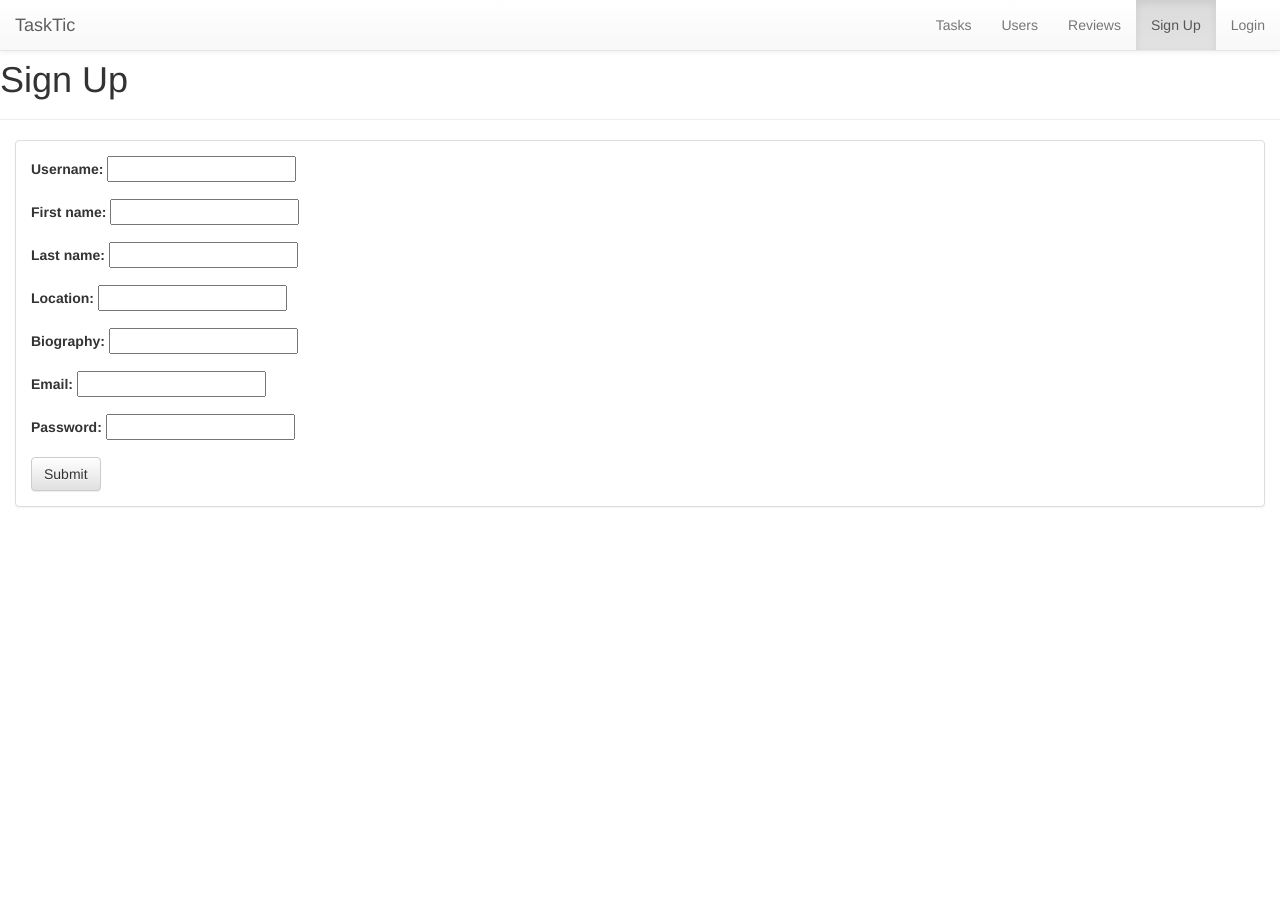
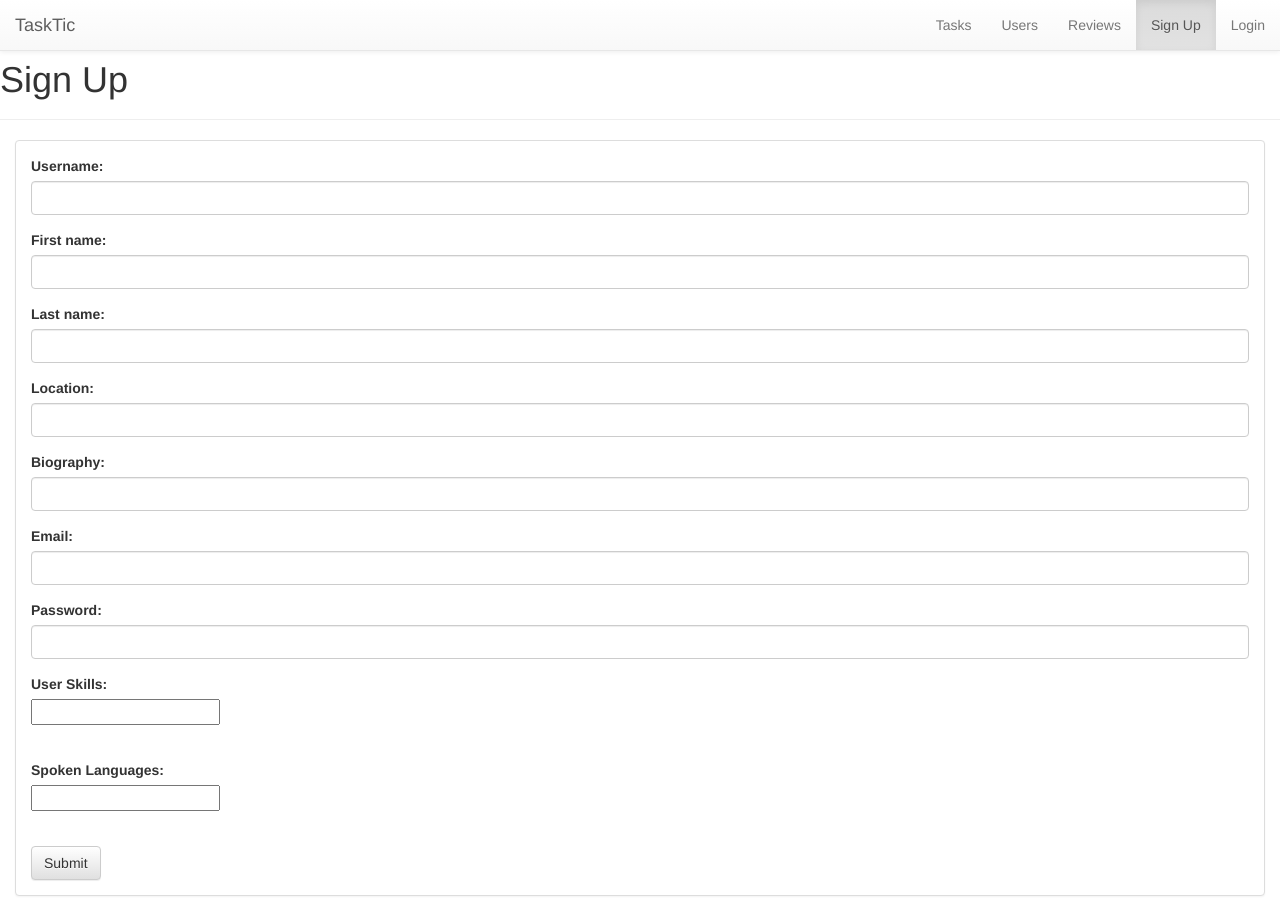
Before and after one commit to dps7ud/ISAProject, a Django app: template web_app/web_app/templates/web_app/signup.html in a window 1280 px wide. Before the commit the page ends 507 px from the top, so only its background shows below. Run offline with Django 3.2, Linux system fonts and the light colour scheme; the template is opened without the code that fills it, so the values that code supplies are empty.

Commit message:
add user skills and user languages on signup

```diff
--- a/model_app/model_app/urls.py
+++ b/model_app/model_app/urls.py
@@ -46,7 +46,9 @@
     url(r'^api/v1/taskWorkers/(?P<task_id>[0-9]+)/$', views.task_workers, name='task_workers'),
     url(r'^api/v1/taskReviews/(?P<task_id>[0-9]+)/$', views.task_reviews, name='task_reviews'),
     url(r'^api/v1/userLanguages/(?P<user_id>[0-9]+)/$', views.user_languages, name='user_languages'),
+    url(r'^api/v1/userLanguages/create/$', views.user_languages_create, name='user_languages_create'),
     url(r'^api/v1/userSkills/(?P<user_id>[0-9]+)/$', views.user_skills, name='user_skills'),
+    url(r'^api/v1/userSkills/create/$', views.user_skills_create, name='user_skills_create'),
     url(r'^api/v1/userOwnerTasks/(?P<user_id>[0-9]+)/$', views.user_owner_tasks, name='user_owner_tasks'),
     url(r'^api/v1/userWorkerTasks/(?P<user_id>[0-9]+)/$', views.user_worker_tasks, name='user_worker_tasks'),
     url(r'^api/v1/userReviews/(?P<user_id>[0-9]+)/$', views.user_reviews, name='user_reviews'),
--- a/web_app/web_app/templates/web_app/signup.html
+++ b/web_app/web_app/templates/web_app/signup.html
@@ -10,6 +10,7 @@
 
         <script src="/static/js/bootstrap.js"></script>
         <script src="/static/js/setup.js"></script>
+        <script src="/static/js/bootstrap-tagsinput.js"></script>
 
 
     </head>
@@ -27,31 +28,39 @@
                 <form action="/signup/" method="post">
                     <div class="form-group">
                         <label for="username">Username: </label>
-                        <input id="username" type="text" name="username" value="{{ username }}">
+                        <input id="username" type="text" name="username" value="{{ username }}" class="form-control">
                     </div>
                     <div class="form-group">
                         <label for="fname">First name: </label>
-                        <input id="fname" type="text" name="fname" value="{{ fname }}">
+                        <input id="fname" type="text" name="fname" value="{{ fname }}" class="form-control">
                     </div>
                     <div class="form-group">
                         <label for="lname">Last name: </label>
-                        <input id="lname" type="text" name="lname" value="{{ lname }}">
+                        <input id="lname" type="text" name="lname" value="{{ lname }}" class="form-control">
                     </div>
                     <div class="form-group">
                         <label for="location">Location: </label>
-                        <input id="location" type="text" name="location" value="{{ location }}">
+                        <input id="location" type="text" name="location" value="{{ location }}" class="form-control">
                     </div>
                     <div class="form-group">
                         <label for="bio">Biography: </label>
-                        <input id="bio" type="text" name="bio" value="{{ bio }}">
+                        <input id="bio" type="text" name="bio" value="{{ bio }}" class="form-control">
                     </div>
                     <div class="form-group">
                         <label for="email">Email: </label>
-                        <input id="email" type="text" name="email" value="{{ email }}">
+                        <input id="email" type="text" name="email" value="{{ email }}" class="form-control">
                     </div>
                     <div class="form-group">
                         <label for="pw">Password: </label>
-                        <input id="pw" type="password" name="pw" value="{{ pw }}">
+                        <input id="pw" type="password" name="pw" value="{{ pw }}" class="form-control">
+                    </div>
+                    <div class="form-group">
+                        <label for="user_skills">User Skills: </label>
+                        <input id="user_skills" type="text" name="user_skills" class="form-control" data-role="tagsinput"><br>
+                    </div>
+                    <div class="form-group">
+                        <label for="spoken_languages">Spoken Languages: </label>
+                        <input id="spoken_languages" type="text" name="spoken_languages" class="form-control" data-role="tagsinput"><br>
                     </div>
                     <button type="submit" class="btn btn-default">Submit</button>
                 </form>
--- a/web_app/web_app/views.py
+++ b/web_app/web_app/views.py
@@ -103,7 +103,10 @@
 	if request.method == 'POST':
 		form = SignUpForm(request.POST)
 		if form.is_valid():
-			post_encoded = urllib.parse.urlencode(form.cleaned_data).encode('utf-8')
+			userInfo = form.cleaned_data
+			userInfo["user_skills"] = request.POST["user_skills"]
+			userInfo["spoken_languages"] = request.POST["spoken_languages"]
+			post_encoded = urllib.parse.urlencode(userInfo).encode('utf-8')
 			req = urllib.request.Request('http://exp-api:8000/signup/', data=post_encoded, method='POST')
 			resp_json = urllib.request.urlopen(req).read().decode('utf-8')
 			resp = json.loads(resp_json)
```
Also changed, not shown: exp_app/exp_app/views.py (+25 -1 lines), model_app/model_app/views.py (+34 -0 lines).
